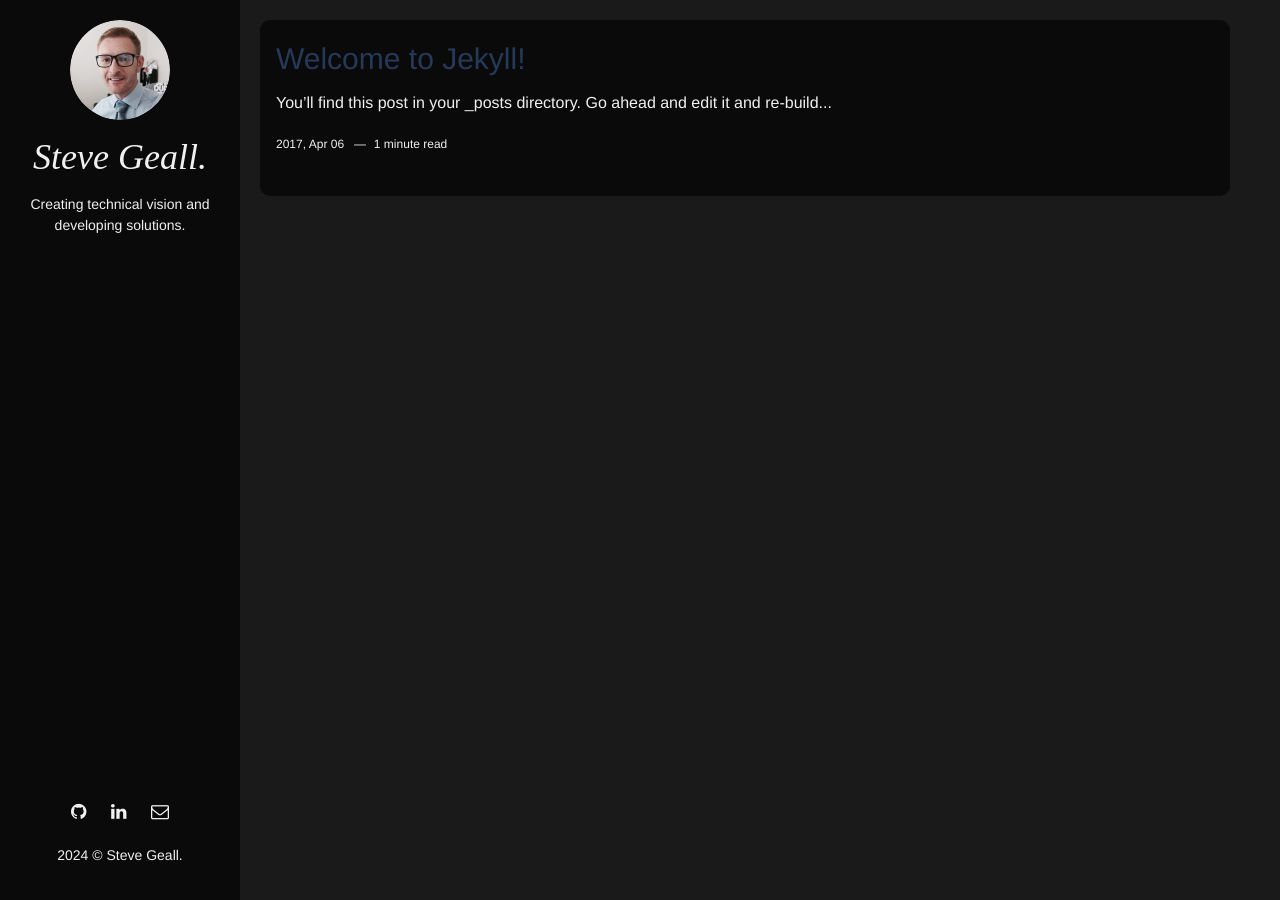
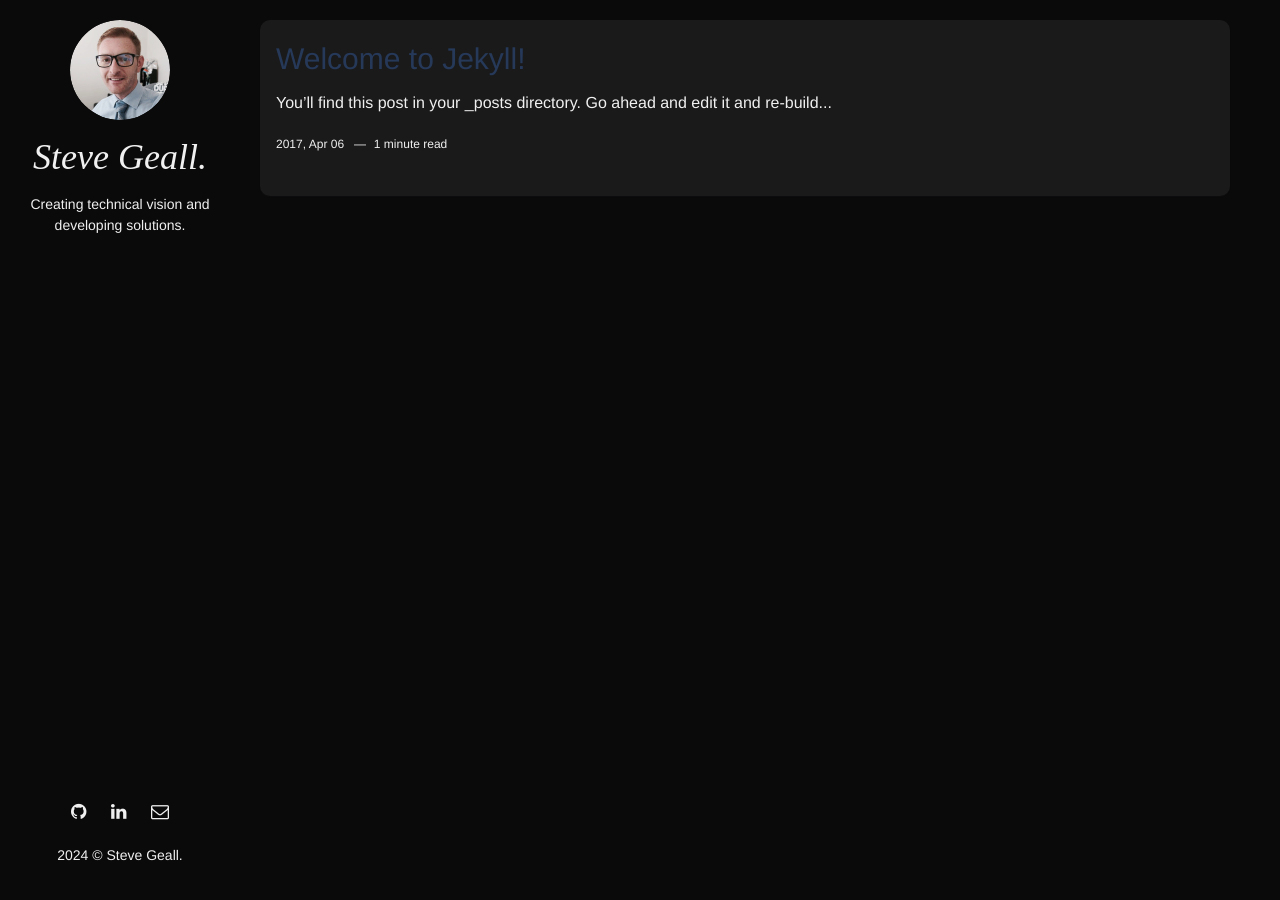
Before and after one commit to borough11/borough11.github.io, a Jekyll site: the page built from index.html, in a window 1280 px wide. Built offline with Jekyll 4.4.1, drawn with Linux system fonts in a browser that asks for light colours; the list of posts is cut into pages by our own code.

Commit message:
modified:   assets/css/main.css 	modified:   assets/css/scss/main.scss

```diff
--- a/assets/css/main.css
+++ b/assets/css/main.css
@@ -775,7 +775,7 @@ html {
 body {
   font-family: "Inter Tight", Helvetica Neue, Helvetica, Arial, sans-serif;
   color: #f0f0f0;
-  background-color: #1a1a1a;
+  background-color: #0a0a0a;
   margin: 0;
   -webkit-font-smoothing: antialiased;
   -moz-osx-font-smoothing: grayscale;
@@ -889,7 +889,7 @@ table tfoot td {
 }
 
 .post, .article-page {
-  background-color: #0a0a0a;
+  background-color: #1a1a1a;
 }
 
 ::-moz-selection {
--- a/assets/css/scss/main.scss
+++ b/assets/css/scss/main.scss
@@ -114,7 +114,7 @@ table tfoot td {
 }
 
 .post, .article-page {
-  background-color: #0a0a0a;
+  background-color: #1a1a1a;
 }
 
 ::-moz-selection {
```
